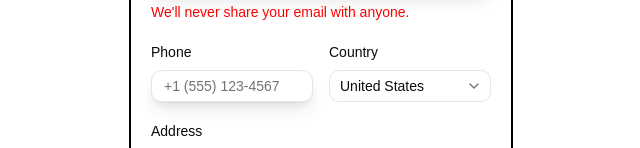
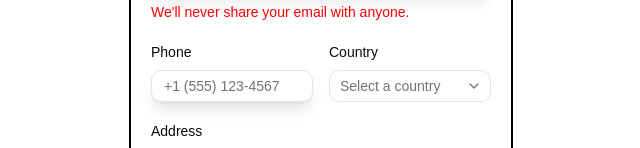
Before and after one commit to Favourof/august-react, a React (Vite) app: page /login in a window 1280 px wide. Shown: the part 277-425 px from the top of the page, without its empty margins (319-959 px from the left). Built offline with nearby package versions, Linux system fonts and the light colour scheme.

Commit message:
zod with hookform resolver

```diff
--- a/package.json
+++ b/package.json
@@ -12,6 +12,7 @@
   "dependencies": {
     "@base-ui/react": "^1.8.0",
     "@fontsource-variable/geist": "^5.3.0",
+    "@hookform/resolvers": "^5.9.1",
     "@tailwindcss/vite": "^4.3.3",
     "class-variance-authority": "^0.7.1",
     "cn": "^0.4.0",
@@ -22,7 +23,8 @@
     "react-router-dom": "^7.18.3",
     "shadcn": "^4.21.0",
     "tailwindcss": "^4.3.3",
-    "tw-animate-css": "^1.4.0"
+    "tw-animate-css": "^1.4.0",
+    "zod": "^4.6.5"
   },
   "devDependencies": {
     "@eslint/js": "^10.0.1",
--- a/src/Pages/Login.jsx
+++ b/src/Pages/Login.jsx
@@ -14,17 +14,25 @@ import {
     SelectTrigger,
     SelectValue,
 } from "@/components/ui/select"
+import { zodResolver } from "@hookform/resolvers/zod"
 import { Controller, useForm } from "react-hook-form"
+import { loginSchema } from "../schema/Login.schema"
+
 
 
 export const Login = () => {
-    const { control, register, handleSubmit, formState: { errors } } = useForm()
+
+    const { control, register, handleSubmit, formState: { errors } } = useForm({
+        resolver: zodResolver(loginSchema)
+    })
 
     const countries = [
         { label: "United States", value: "us" },
         { label: "United Kingdom", value: "uk" },
         { label: "Canada", value: "ca" },
     ]
+
+
     const onSubmit = (data) => {
         console.log(data);
 
@@ -40,13 +48,13 @@ export const Login = () => {
                         id="form-name"
                         type="text"
                         placeholder="Evil Rabbit"
-                        {...register("name", { required: { value: true, message: "Name is required" }, minLength: { value: 3, message: "Name must be at least 3 character" } })}
+                        {...register("name")}
                     />
                     {errors.name && <p className="text-red-400">{errors.name.message} </p>}
                 </Field>
                 <Field>
                     <FieldLabel htmlFor="form-email">Email</FieldLabel>
-                    <Input {...register('email', { required: { value: true, message: "Email is required" } })} id="form-email" type="email" placeholder="john@example.com" />
+                    <Input {...register('email')} id="form-email" type="email" placeholder="john@example.com" />
                     {errors.email && <p className="text-red-400">{errors.email.message} </p>}
                     <FieldDescription>
                         We&apos;ll never share your email with anyone.
@@ -62,17 +70,15 @@ export const Login = () => {
                         <FieldLabel htmlFor="form-country">Country</FieldLabel>
                         <Controller
                             name="country"
-                            control={control} // Obtained from const { control, register } = useForm();
-                            defaultValue="us"
-                            render={({ field: { onChange, value, ref } }) => (
+                            control={control}
+                            render={({ field }) => (
+                                // Radix/shadcn Select components need the exact value and onChange bound here
                                 <Select
-                                    onValueChange={onChange} // Custom components usually name this onValueChange
-                                    value={value}
-                                    defaultValue="us"
-                                    items={countries}
+                                    onValueChange={field.onChange}
+                                    value={field.value || ""}
                                 >
-                                    <SelectTrigger id="form-country" ref={ref}>
-                                        <SelectValue />
+                                    <SelectTrigger id="form-country" ref={field.ref}>
+                                        <SelectValue placeholder="Select a country" />
                                     </SelectTrigger>
                                     <SelectContent>
                                         <SelectGroup>
--- /dev/null
+++ b/src/schema/Login.schema.js
@@ -0,0 +1,11 @@
+import z from "zod";
+export const loginSchema = z.object({
+  name: z
+    .string()
+    .min(3, "name must not be lesser than 3 character")
+    .max(30, "name must not be greater than 30 character"),
+  email: z.email().nonempty("email is required"),
+  phoneNumber: z.e164(),
+  country: z.string().nonempty("Country is required"),
+  address: z.string().optional(),
+});
```
Also changed, not shown: 1 other file (tests, documents, lock files or other folders).
